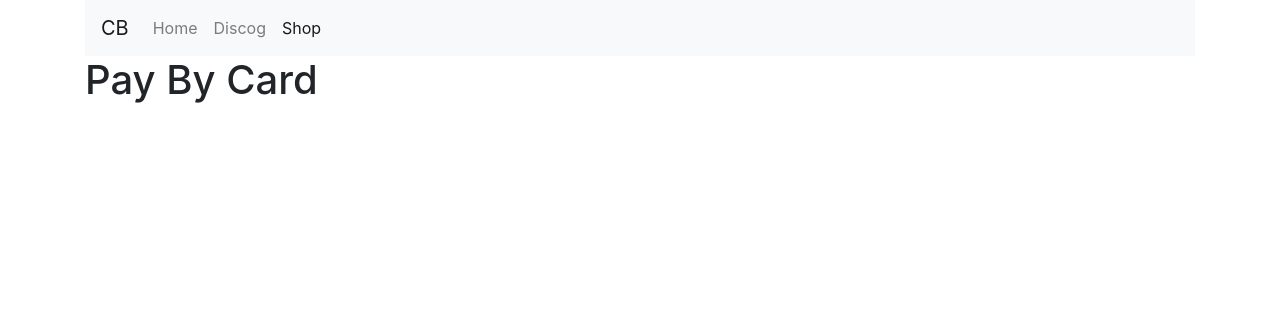
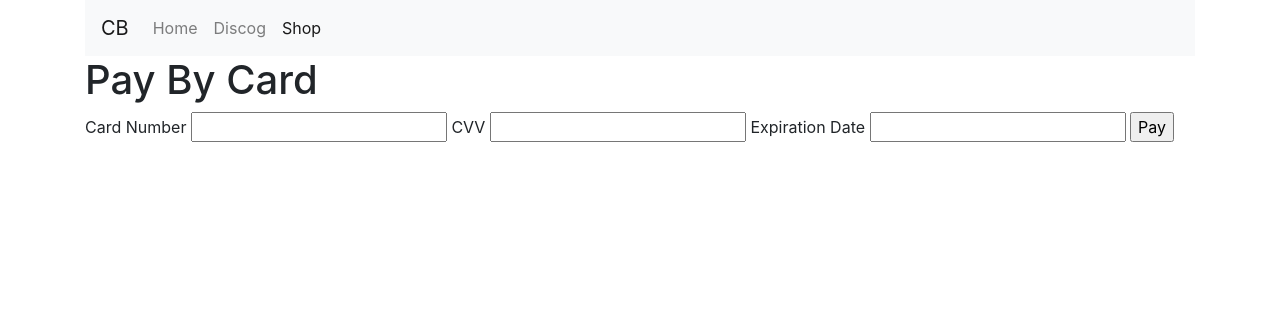
Before and after one commit to pj-simpson/band-saas, a Django app: page /shop/payment_process/ in a window 1280 px wide. Shown: the top 316 px of the page. Run offline with Django 3.2, Linux system fonts and the light colour scheme; some libraries are stand-ins or nearby versions.

Commit message:
functional test for payments, at the stage where we now need to intergrate braintree

```diff
--- a/functional_tests/test_order_creation.py
+++ b/functional_tests/test_order_creation.py
@@ -84,7 +84,8 @@ class TestCreatingAnOrder(FunctionalTest):
         cvv.send_keys('123')
         expiration_date.send_keys('12/28')
 
-        payment_button = self.browser.find_element_by_xpath('// *[ @ id = "payment"] / p[7] / input')
+        payment_button = self.browser.find_element_by_xpath('//*[@id="payment"]/input[4]')
+        payment_button.click()
 
         # the payment form is submitted correctly to braintree and we are redirected back to a success page.
         self.confirm_element_after_navigation('h1', 'Your payment was successful')
--- a/templates/shop/payment_process.html
+++ b/templates/shop/payment_process.html
@@ -8,6 +8,16 @@
 
     <!-- Payment Braintree Hosted Form Form Begin -->
 
+    <form id="payment" method="post">
+        <label for="card-number">Card Number</label>
+            <input id="card-number" class="field">
+        <label for="cvv">CVV</label>
+            <input id="cvv" class="field">
+        <label for="expiration-date">Expiration Date</label>
+            <input id="expiration-date" class="field">
+        <input type="submit" value="Pay">
+    </form>
+
 
     <!-- Payment Form End -->
 
```
